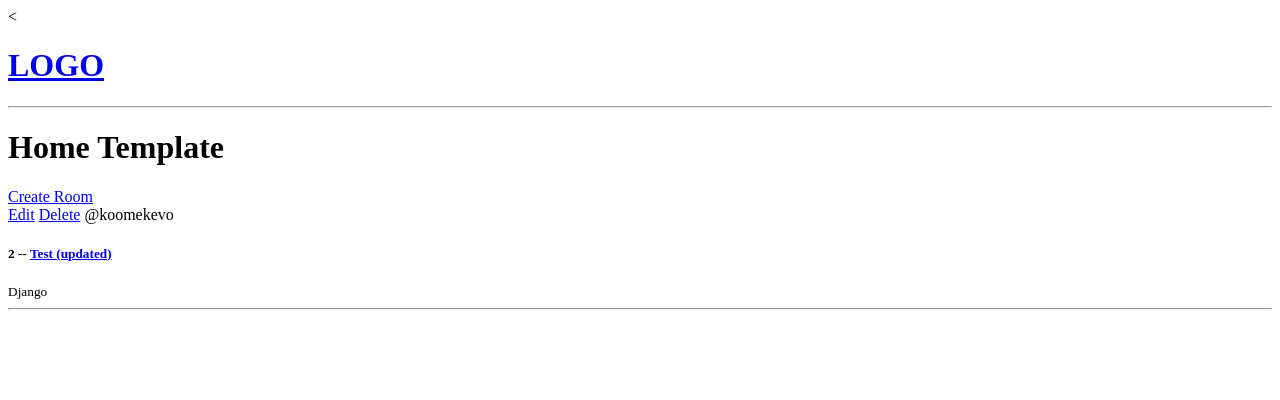
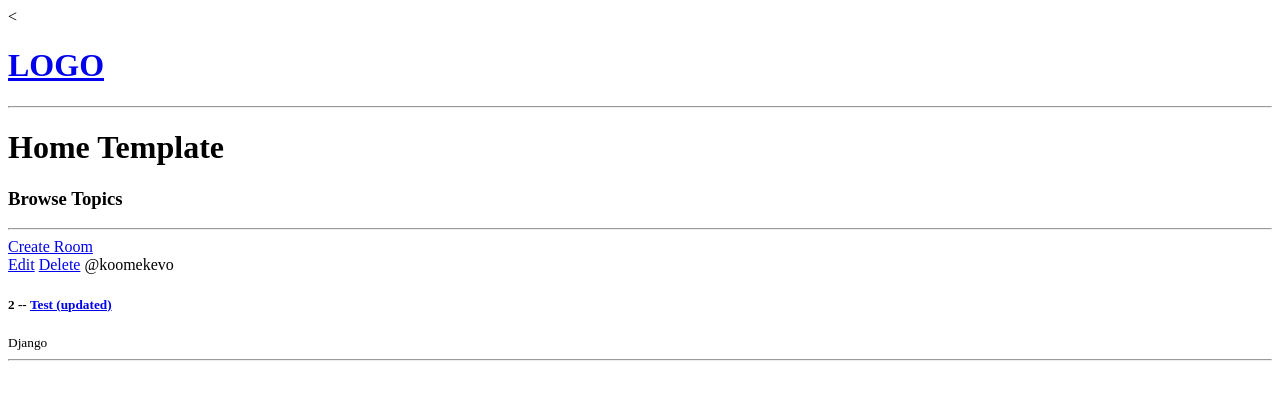
Before and after one commit to koomekevo/StudyBuddy, a Django app: page / in a window 1280 px wide. Shown: the top 400 px of the page. Run offline with Django 4.2, Linux system fonts and the light colour scheme; data comes from the database, SQL or seed files in the repository; both versions use the stored data as it was after the commit.

Commit message:
Add Browse Topics and Create Room container divs

```diff
--- a/base/templates/base/home.html
+++ b/base/templates/base/home.html
@@ -4,12 +4,17 @@
 
 <h1>Home Template</h1>
 
-<div>
-
-    <a href="{% url 'create-room' %}">Create Room</a>
+<div class="home-container">
+    <div>
+        <h3>Browse Topics</h3>
+        <hr>
+    </div>
 
     <div>
-        {% for room in rooms %}
+        <a href="{% url 'create-room' %}">Create Room</a>
+
+        <div>
+            {% for room in rooms %}
             <div>
                 <a href="{% url 'update-room' room.id %}">Edit</a>
                 <a href="{% url 'delete-room' room.id %}">Delete</a>
@@ -18,7 +23,9 @@
                 <small>{{room.topic.name}}</small>
                 <hr>
             </div>
-        {% endfor %}
+            {% endfor %}
+        </div>
+
     </div>
 
 </div>
```
Also changed, not shown: db.sqlite3.
